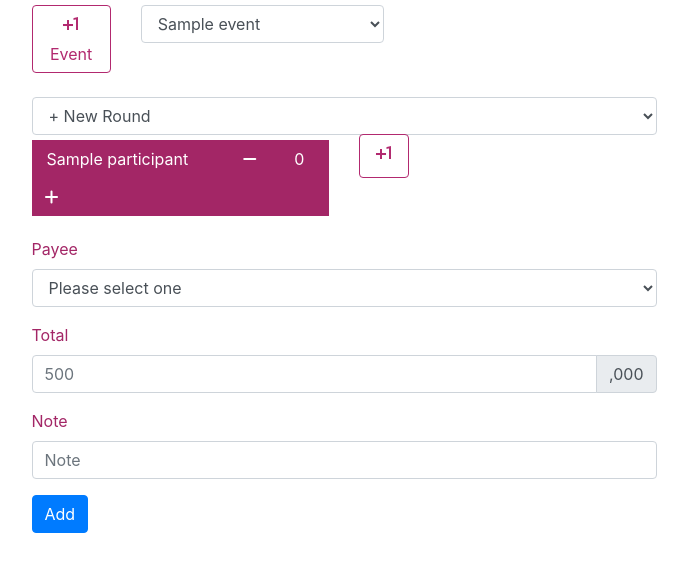
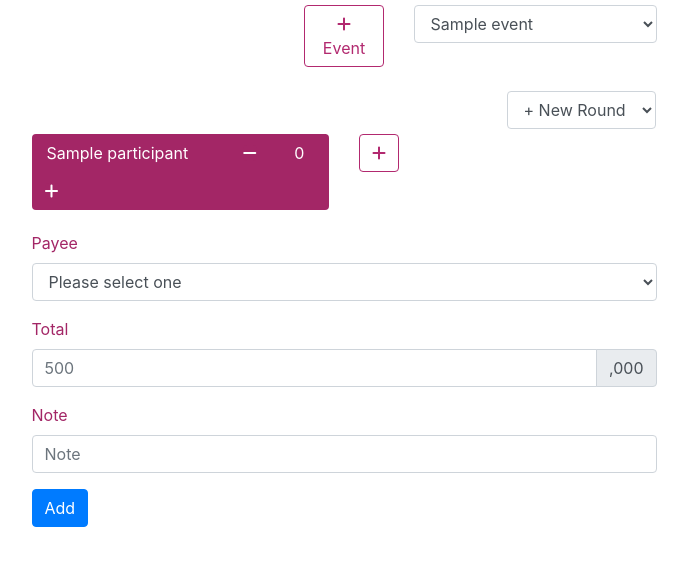
Before and after one commit to mri3in/drunk, a Django app: page /shots/ in a window 1280 px wide. Shown: the part 58-630 px from the top of the page, without its empty margins (296-984 px from the left). Run offline with Django 3.2, Linux system fonts and the light colour scheme; tables that the repository leaves empty hold one stand-in row (values such as "Sample post"); some libraries are stand-ins or nearby versions.

Commit message:
align button on index to the right

```diff
--- a/shots/static/drunk/style.css
+++ b/shots/static/drunk/style.css
@@ -180,6 +180,7 @@ body {
 .drunk {
   background: rgba(163, 38, 102, 1) !important;
   color: white !important;
+  border-radius: 0.25rem;
 }
 
 .btn-number:focus {
--- a/shots/templates/shots/index.html
+++ b/shots/templates/shots/index.html
@@ -95,7 +95,9 @@
       function adjustQuantity () {
         document.querySelectorAll('.quantity-left-minus').forEach(button => {
           let inputId = button.dataset.field;
-          // console.log(inputId);
+          if (parseInt($("#"+inputId).val()) == 0) {
+            button.disabled = true;
+          };
           button.onclick = function () {
             let quantity = parseInt($("#"+inputId).val());
             // console.log(parseInt($("#"+inputId).val()));
@@ -182,17 +184,17 @@
 
     <div class="clearfix"></div>
     <div class="row">
-      <div class="col-0 col-sm-0 col-md-1 col-lg-3 "></div>
+      <div class="col-0 col-sm-0 col-md-1 col-lg-3"></div>
       <form class="col-12 col-sm-12 col-md-10 col-lg-6" id="form_event" action="{% url 'shots:addRound' %}" method="post">
         <div class="row">
           {% csrf_token %}
-          <div class="col-lg-2 col-sm-2 col-2">
+          <div class="col-lg-2 col-sm-2 col-2 ml-auto mr-0">
             <button type="button" class="btn btn-drunk-primary" data-toggle="modal" data-target="#addEventModal">
-              <span class="material-icons md-18">plus_one</span><span class="sm-only"> Event</span>
+              <i class="fa fa-plus" aria-hidden="true"></i><span class="sm-only"> Event</span>
             </button>
           </div>
 
-          <div class="col-lg-5 col-sm-10 col-10">
+          <div class="col-lg-5 col-sm-10 col-10 mr-0">
             <select id="eventList" class="form-control" name="event">
               {% for event in events %}
                 {% if event == lastEvent %}
@@ -207,7 +209,7 @@
 
         <br>
         <div class="row">
-          <div class="col-lg-12 col-sm-12 col-12">
+          <div class="ml-auto mr-3">
             <select id="roundList" class="form-control" name="round">
               <option value=0 selected> + New Round</option>
               {% for round in rounds %}
@@ -241,13 +243,11 @@
               </div>
             </div>
           </div>
-          {% empty %}
-          <label>There is no participant!</label>
           {% endfor %}
           <div class="col-lg-6 col-sm-6 col-6">
             <div class="form-group" style="position: relative" id="add-participant-button">
               <button type="button" class="btn btn-drunk-primary stick-to-bottom" data-toggle="modal" data-target="#AddParticipantModal">
-                <span class="material-icons md-18">plus_one</span>
+                <i class="fa fa-plus" aria-hidden="true"></i>
               </button>
             </div>
           </div>
```
